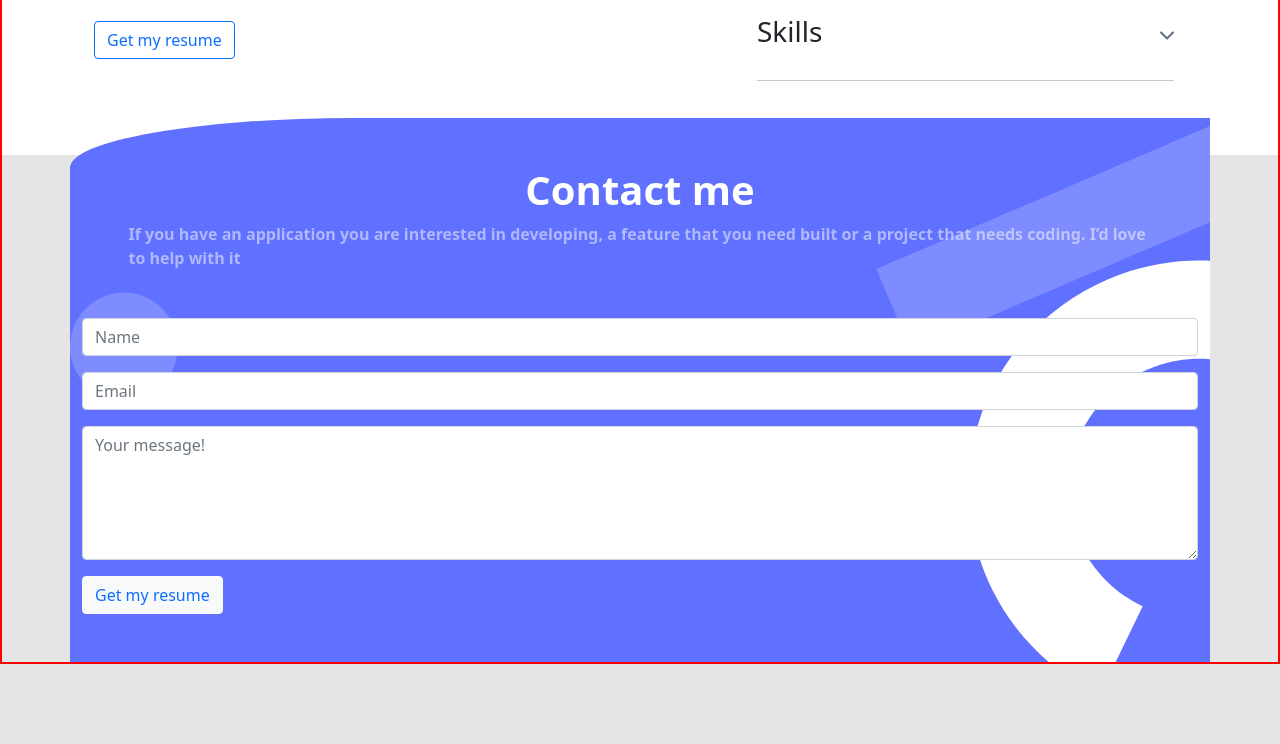
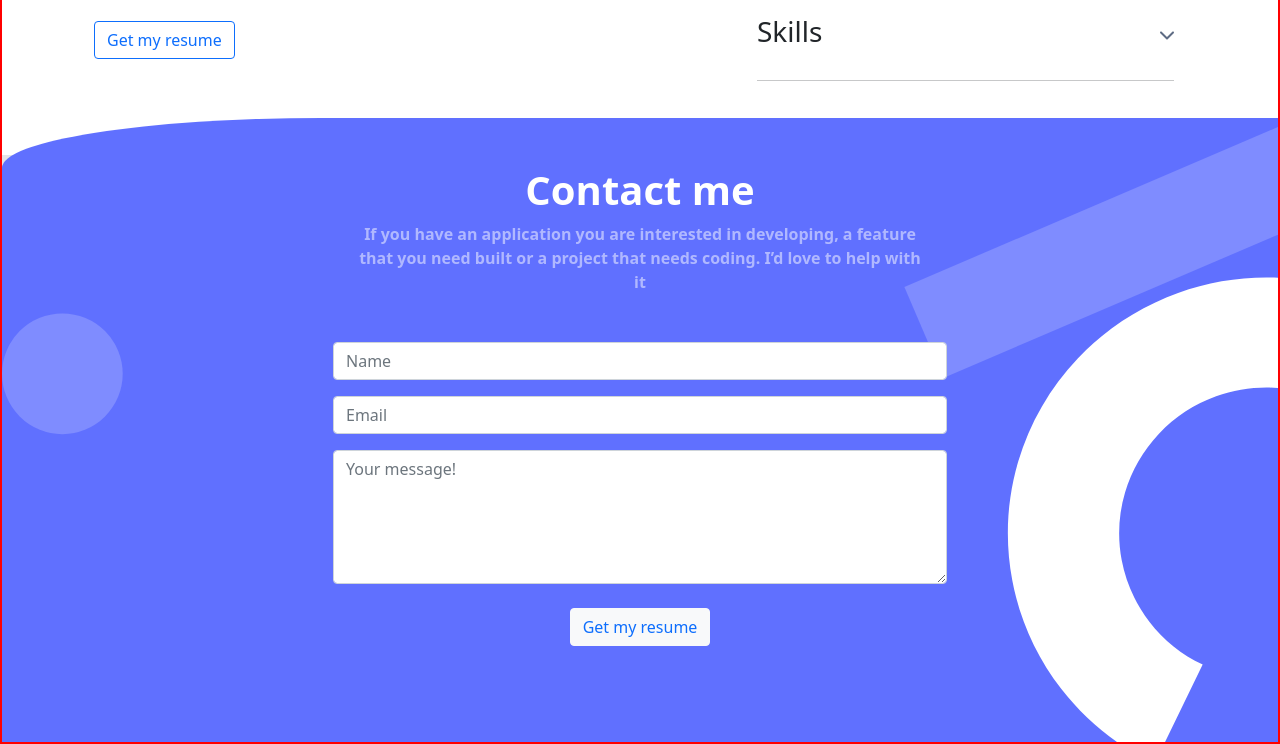
Before and after one commit to Nuri1977/bootsrap5-figma-01, a plain HTML site: page index.html in a window 1280 px wide. Shown: the part 5500-6244 px from the top of the page. Before the commit the page ends 6164 px from the top, so only its background shows below. Drawn offline with nearby package versions, Linux system fonts and the light colour scheme.

Commit message:
Add contact section desktop view classes

```diff
--- a/index.html
+++ b/index.html
@@ -249,9 +249,10 @@
         </div>
       </div>
     </section>
-    <section id="contact" class="container pt-5 contact">
+    <section id="contact" class="py-5 contact">
+      <div class="container col-lg-6 mx-lg-auto">
         <h2 class="text-center text-white fs-1 fw-bold">Contact me</h2>
-      <p class="mx-auto col-11 text-white-50 fw-bolder">
+        <p class="mx-auto col-11 text-white-50 fw-bolder text-lg-center">
           If you have an application you are interested in developing, a feature
           that you need built or a project that needs coding. I’d love to help
           with it
@@ -284,12 +285,14 @@
               required
             ></textarea>
           </div>
-        <div>
+          <div class="d-lg-flex justify-content-center mt-lg-4">
             <button type="submit" class="btn btn-light text-primary mb-5">
               Get my resume
             </button>
           </div>
         </form>
+      </div>
+
     </section>
 
     <script
```
Lines whose indentation alone changed are shown as unchanged.
